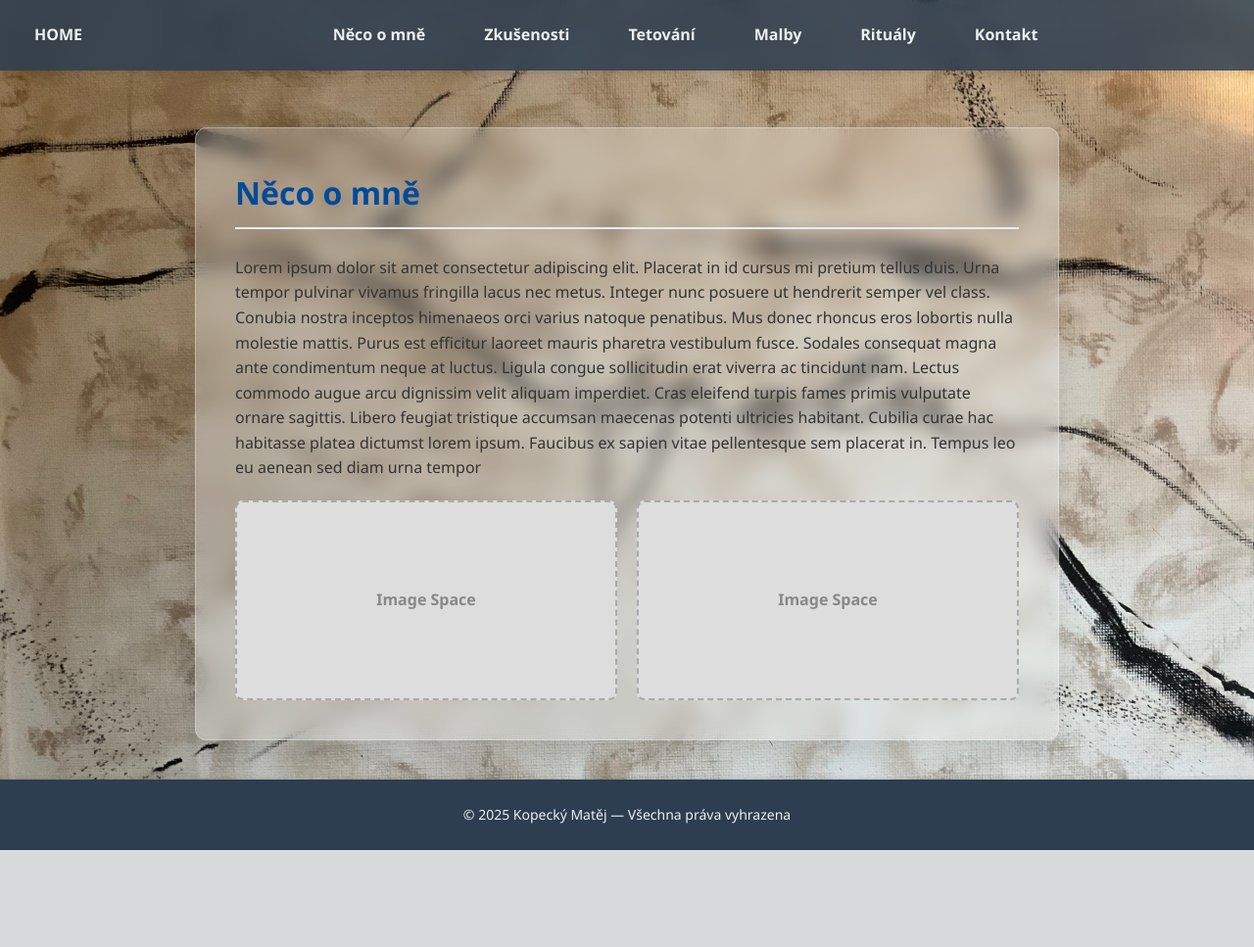
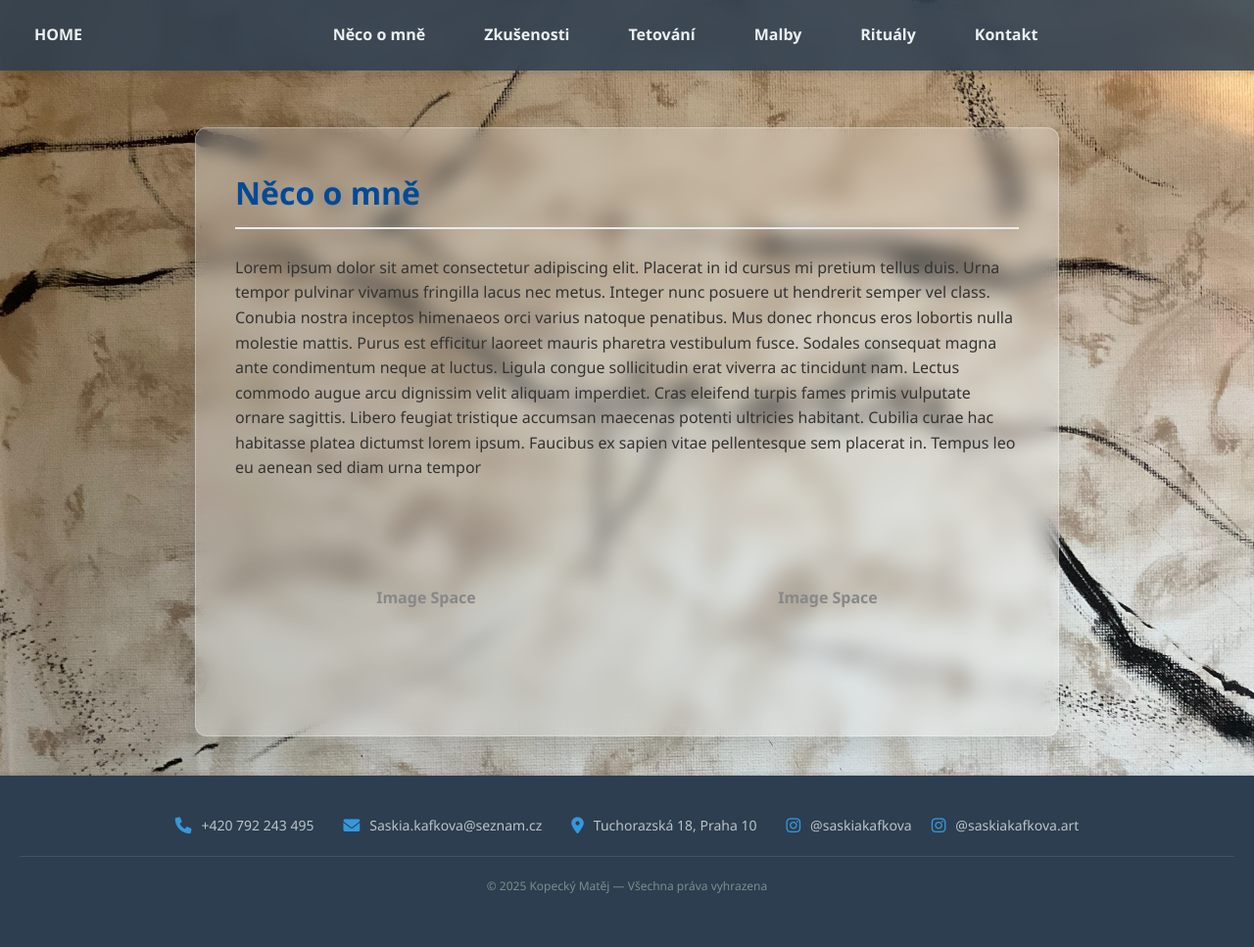
Before and after one commit to matejasiska/Saskia_web, a PHP site: page /info.html in a window 1280 px wide. Shown: the whole page at 98% size. Before the commit the page ends 868 px from the top, so only its background shows below. Run offline with PHP 8.4, Linux system fonts and the light colour scheme.

Commit message:
v1.2 footer a img pop up

```diff
--- a/css/style.css
+++ b/css/style.css
@@ -155,17 +155,63 @@
 }
 
 /* Patička (Footer) */
+/* Patička (Footer) */
 footer {
     text-align: center;
-    padding: 25px 0;
+    padding: 40px 20px;
     margin-top: 0;
-    /* Flexbox zajistí, že je dole, margin-top není potřeba */
     background: #2c3e50;
-    /* Tmavá barva pro kontrast */
     color: #ecf0f1;
-    /* Světlý text */
     font-size: 14px;
     box-shadow: 0 -2px 4px rgba(0, 0, 0, 0.1);
+}
+
+.footer-content {
+    display: flex;
+    flex-wrap: wrap;
+    justify-content: center;
+    gap: 30px;
+    max-width: 1000px;
+    margin: 0 auto 20px auto;
+}
+
+.contact-item {
+    display: flex;
+    align-items: center;
+    gap: 10px;
+    color: #bdc3c7;
+    text-decoration: none;
+    transition: color 0.3s;
+}
+
+.contact-item a {
+    color: #bdc3c7;
+    text-decoration: none;
+}
+
+.contact-item:hover,
+.contact-item a:hover {
+    color: #fff;
+}
+
+.contact-item i {
+    color: #3498db;
+    /* Icon color */
+    font-size: 1.2em;
+}
+
+.social-links {
+    display: flex;
+    gap: 20px;
+}
+
+.copyright {
+    display: block;
+    margin-top: 20px;
+    border-top: 1px solid rgba(255, 255, 255, 0.1);
+    padding-top: 20px;
+    color: #7f8c8d;
+    font-size: 12px;
 }
 
 /* IMAGE PLACEHOLDERS */
@@ -188,16 +234,85 @@
     border-radius: 8px;
     position: relative;
     overflow: hidden;
+    /* Hide overflow if image is bigger */
+    cursor: pointer;
+    /* Indicate clickable */
+    padding: 0;
+    /* Remove padding for image */
+    background-color: transparent;
+    /* Remove grey background if image exists */
+    border: none;
+    /* Remove border if image exists */
+}
+
+/* Remove default text if image is present - generic way is hard in CSS only without JS classes,
+   but we can style the img to cover it. The ::after pseudo-element is behind the image if formatted right
+   or we can hide it. Let's make the image cover everything. */
+
+.image-placeholder img {
+    width: 100%;
+    height: 100%;
+    object-fit: cover;
+    display: block;
+    transition: transform 0.3s ease;
+}
+
+.image-placeholder:hover img {
+    transform: scale(1.05);
 }
 
 .image-placeholder::after {
     content: "Image Space";
     color: #888;
     font-weight: bold;
+    position: absolute;
+    z-index: -1;
+    /* Behind the image */
+}
+
+/* LIGHTBOX STYLES */
+#lightbox {
+    position: fixed;
+    z-index: 1000;
+    top: 0;
+    left: 0;
+    width: 100%;
+    height: 100%;
+    background: rgba(0, 0, 0, 0.9);
+    display: none;
+    /* Hidden by default */
+    align-items: center;
+    justify-content: center;
+    opacity: 0;
+    transition: opacity 0.3s ease;
+}
+
+#lightbox.active {
+    display: flex;
+    opacity: 1;
+}
+
+#lightbox img {
+    max-width: 90%;
+    max-height: 90%;
+    border-radius: 4px;
+    box-shadow: 0 0 20px rgba(0, 0, 0, 0.5);
 }
 
 /* RESPONSIVE DESIGN (MOBILE) */
 @media (max-width: 768px) {
+    .footer-content {
+        flex-direction: column;
+        align-items: center;
+        gap: 15px;
+    }
+
+    .social-links {
+        flex-direction: column;
+        align-items: center;
+        gap: 15px;
+    }
+
     .navbar {
         position: relative;
         /* Keep it relative so it pushes content down when open, or use fixed if preferred */
--- a/info.html
+++ b/info.html
@@ -7,6 +7,7 @@
     <title>Já</title>
     <link rel="stylesheet" href="css/style.css">
     <link rel="stylesheet" href="images">
+    <link rel="stylesheet" href="https://cdnjs.cloudflare.com/ajax/libs/font-awesome/6.0.0/css/all.min.css">
 </head>
 
 <body>
@@ -49,7 +50,31 @@
         </section>
     </div>
     <footer>
-        © 2025 Kopecký Matěj — Všechna práva vyhrazena
+        <div class="footer-content">
+            <div class="contact-item">
+                <i class="fas fa-phone"></i>
+                <span>+420 792 243 495</span>
+            </div>
+            <div class="contact-item">
+                <i class="fas fa-envelope"></i>
+                <a href="mailto:Saskia.kafkova@seznam.cz">Saskia.kafkova@seznam.cz</a>
+            </div>
+            <div class="contact-item">
+                <i class="fas fa-map-marker-alt"></i>
+                <span>Tuchorazská 18, Praha 10</span>
+            </div>
+            <div class="social-links">
+                <a href="https://instagram.com/saskiakafkova" target="_blank" class="contact-item">
+                    <i class="fab fa-instagram"></i>
+                    <span>@saskiakafkova</span>
+                </a>
+                <a href="https://instagram.com/saskiakafkova.art" target="_blank" class="contact-item">
+                    <i class="fab fa-instagram"></i>
+                    <span>@saskiakafkova.art</span>
+                </a>
+            </div>
+        </div>
+        <p class="copyright">© 2025 Kopecký Matěj — Všechna práva vyhrazena</p>
     </footer>
 
     <script src="js/script.js"></script>
```
Also changed, not shown: contact.html (+26 -1 lines), index.html (+26 -1 lines), js/script.js (+39 -8 lines), painting.html (+27 -3 lines), rituals.html (+26 -1 lines), tattoo.html (+26 -1 lines).
